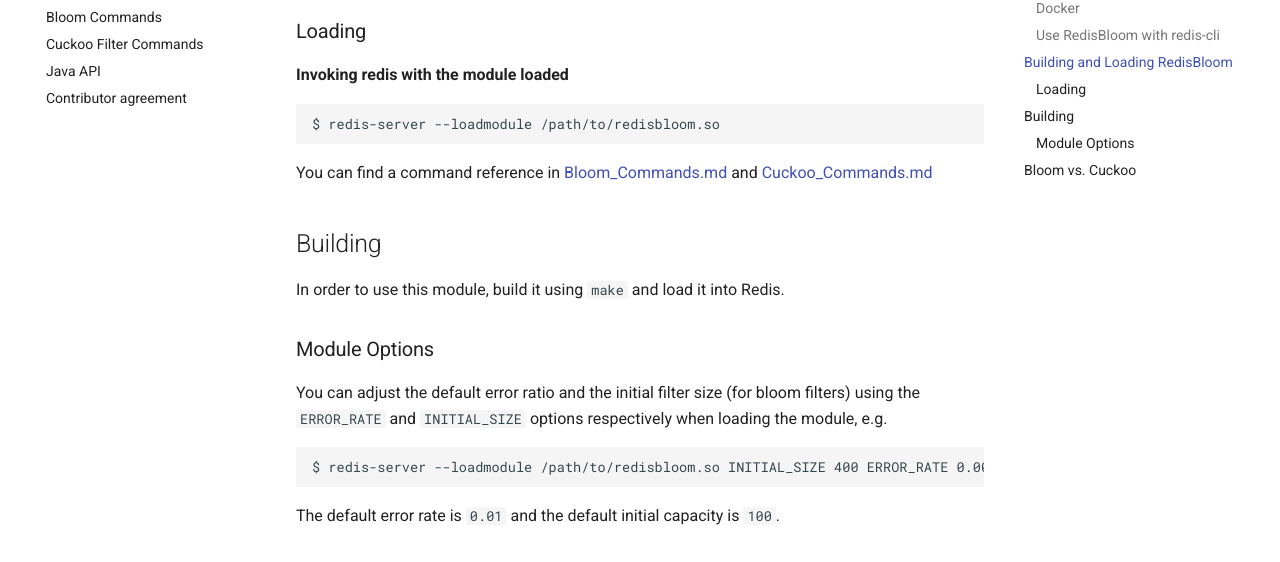
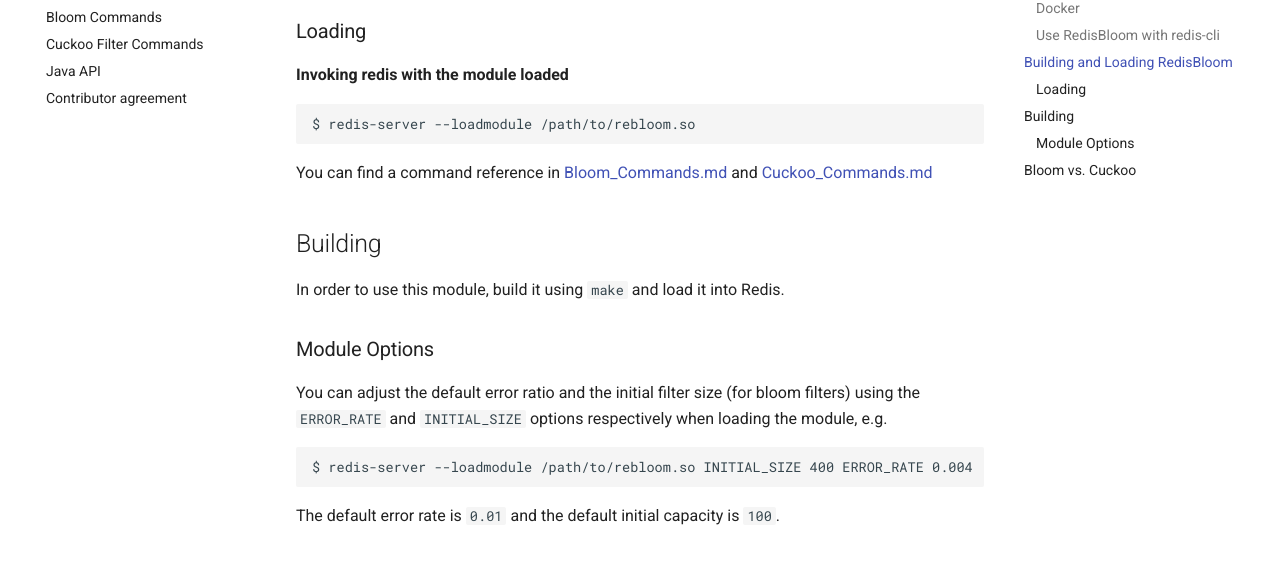
Before and after one commit to RedisBloom/RedisBloom, an MkDocs documentation site: the page built from docs/index.md, in a window 1280 px wide and 900 px high, scrolled down 1045 px. Shown: the part 145-707 px from the top of the window. Built offline with MkDocs 1.6.1 and Material for MkDocs 9.7.7, drawn with Linux system fonts in a browser that asks for light colours; comment, search, counter and statistics services are not loaded; old or Windows-style settings are respelled for this version of MkDocs.

Commit message:
Update index.md

````diff
--- a/docs/index.md
+++ b/docs/index.md
@@ -50,7 +50,7 @@
 **Invoking redis with the module loaded**
 
 ```
-$ redis-server --loadmodule /path/to/redisbloom.so
+$ redis-server --loadmodule /path/to/rebloom.so
 ```
 
 You can find a command reference in [Bloom\_Commands.md](Bloom_Commands.md)
@@ -68,7 +68,7 @@
 module, e.g.
 
 ```
-$ redis-server --loadmodule /path/to/redisbloom.so INITIAL_SIZE 400 ERROR_RATE 0.004
+$ redis-server --loadmodule /path/to/rebloom.so INITIAL_SIZE 400 ERROR_RATE 0.004
 ```
 
 The default error rate is `0.01` and the default initial capacity is `100`.
````
